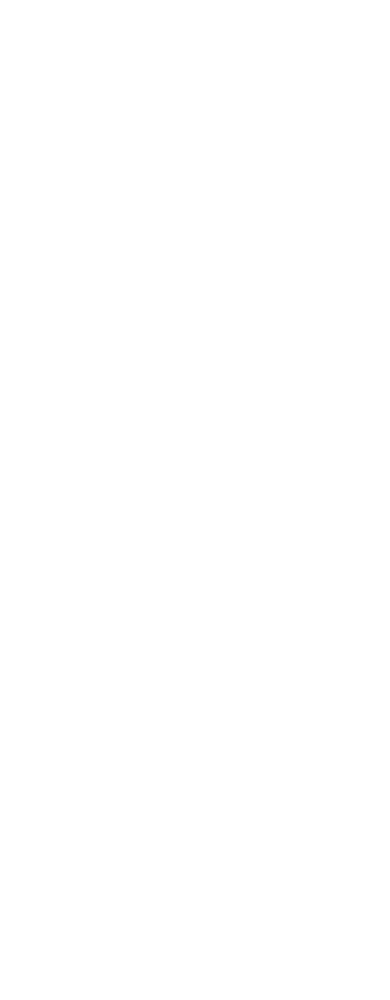
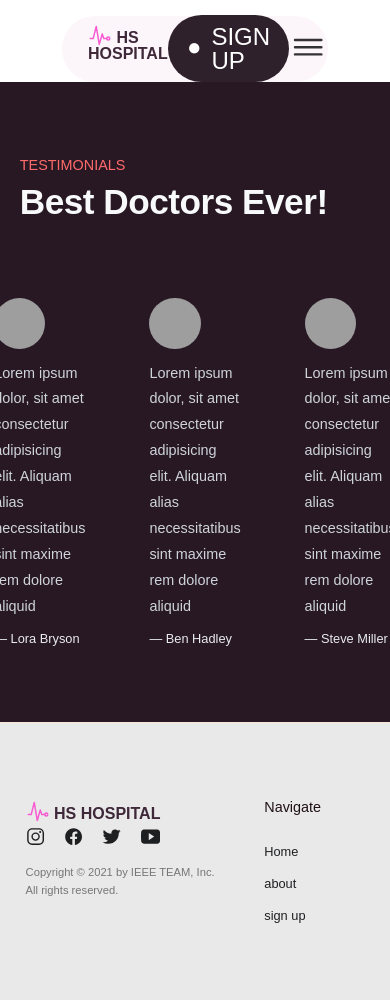
Before and after one commit to amrahmmed/FinalProject, a plain HTML site: page index.html in a window 390 px wide. Before the commit the page ends 844 px from the top, so only its background shows below. Drawn offline with nearby package versions, Linux system fonts and the light colour scheme; grey boxes are pictures that could not be loaded.

Commit message:
first prototype

```diff
--- /dev/null
+++ b/components/general.css
@@ -0,0 +1,136 @@
+* {
+  margin: 0;
+  padding: 0;
+  box-sizing: border-box;
+}
+
+*:focus {
+  outline: none;
+  box-shadow: 0 0 0 0.8rem rgba(230, 34, 34, 0.5);
+}
+
+html {
+  font-size: 62.5%;
+  overflow-x: hidden;
+  /* scroll-behavior: smooth; */
+}
+
+::selection {
+  background-color: rgba(230, 34, 34, 0.5);
+  color: #fff;
+}
+
+body {
+  font-family: "Rubik", sans-serif;
+  line-height: 1;
+  font-weight: 400;
+  color: #5c5c5c;
+  overflow-x: hidden;
+}
+.flex {
+  display: flex;
+  align-items: center;
+}
+
+.grid {
+  display: grid;
+  column-gap: 6.4rem;
+  row-gap: 9.6rem;
+}
+
+.grid:not(:last-child) {
+  margin-bottom: 9.6rem;
+}
+
+.grid--align-v {
+  align-items: center;
+}
+
+.grid--2-cols {
+  grid-template-columns: 1fr 1fr;
+}
+
+.grid--3-cols {
+  grid-template-columns: repeat(3, 1fr);
+}
+
+.grid--4-cols {
+  grid-template-columns: repeat(4, 1fr);
+}
+
+.container {
+  max-width: 1200px;
+  margin: 0 auto;
+  padding: 0 3.2rem;
+}
+
+.center-text {
+  text-align: center;
+}
+
+.heading-secondary,
+.heading-primary,
+.heading-tertiary {
+  line-height: 1.05;
+  letter-spacing: -0.5px;
+  font-weight: 700;
+  margin-bottom: 3.2rem;
+  color: #333;
+}
+
+.heading-primary {
+  font-size: 5.8rem;
+
+  text-transform: uppercase;
+}
+
+.heading-tertiary {
+  font-size: 3rem;
+  line-height: 1.2;
+  margin-bottom: 3.2rem;
+}
+
+.heading-secondary {
+  font-size: 4.4rem;
+  margin-bottom: 9.6rem;
+}
+
+.subheading {
+  display: block;
+  font-size: 1.8rem;
+  font-weight: 500;
+  color: #ff6b6b;
+  text-transform: uppercase;
+  letter-spacing: 0.75;
+  margin-bottom: 1.4rem;
+}
+
+.main-nav-link:link,
+.main-nav-link:visited {
+  display: inline-block;
+  text-decoration: none;
+  font-size: 1.8rem;
+  font-weight: 500;
+  color: rgb(71, 47, 65);
+  transition: all 0.3s;
+}
+
+.main-nav-link:hover,
+.main-nav-link:active {
+  color: #a09fa5;
+}
+
+.main-nav-link.nav-cta:link,
+.main-nav-link.nav-cta:visited {
+  padding: 1.2rem 2.4rem;
+  text-transform: uppercase;
+  border-radius: 90px;
+  background-color: rgb(47, 33, 44);
+  color: #fff;
+
+  display: flex;
+  align-items: center;
+  justify-content: center;
+
+  gap: 10px;
+}
--- /dev/null
+++ b/components/queries.css
@@ -0,0 +1,123 @@
+/**************************/
+/* BELLOW 1200 (ladscape tablet) */
+/**************************/
+
+@media (max-width: 75em) {
+  html {
+    font-size: 56.25%;
+  }
+
+  .grid {
+    column-gap: 4.8rem;
+    row-gap: 6.4rem;
+  }
+
+  .header {
+    padding: 0 3.2rem;
+  }
+
+  .main-nav-list {
+    gap: 3.2rem;
+  }
+
+  .hero {
+    gap: 4.8rem;
+  }
+}
+
+/**************************/
+/* BELLOW 944 (tablet) */
+/**************************/
+@media (max-width: 59rem) {
+  html {
+    font-size: 50%;
+  }
+
+  .hero {
+    grid-template-columns: 1fr;
+    padding: 0 8rem;
+    gap: 6.4rem;
+  }
+
+  .hero-img-box,
+  .hero-text-box {
+    text-align: center;
+  }
+
+  .hero-img-box img {
+    width: 60%;
+  }
+
+  .section-testimonials {
+    grid-template-columns: 1fr;
+  }
+
+  .testimonials-gallery {
+    grid-template-columns: repeat(6, 1fr);
+  }
+
+  .cta {
+    grid-template-columns: 3fr 2fr;
+  }
+
+  .cta-form {
+    grid-template-columns: 1fr;
+  }
+
+  .btn--from {
+    margin-top: 1.2rem;
+  }
+
+  /* MOBILE NAVIGANTION */
+
+  .header {
+    position: relative;
+  }
+
+  .btn-mobile-nav {
+    display: block;
+  }
+
+  .main-nav {
+    position: absolute;
+    top: 0;
+    bottom: 0;
+    width: 100%;
+    height: 100vh;
+    background-color: rgba(255, 255, 255, 0.97);
+    display: flex;
+    align-items: center;
+    justify-content: center;
+    transform: translateX(100%);
+
+    opacity: 0;
+    visibility: hidden;
+    pointer-events: none;
+    transition: all 0.5s ease-in;
+  }
+
+  .nav-open .main-nav {
+    opacity: 1;
+    visibility: visible;
+    pointer-events: auto;
+    transform: translateX(0);
+  }
+
+  .nav-open .icon-mobile-nav[name="close-outline"] {
+    display: block;
+  }
+
+  .nav-open .icon-mobile-nav[name="menu-outline"] {
+    display: none;
+  }
+
+  .main-nav-list {
+    flex-direction: column;
+    gap: 4.8rem;
+  }
+
+  .main-nav-link:link,
+  .main-nav-link:visited {
+    font-size: 3rem;
+  }
+}
--- /dev/null
+++ b/components/script.js
@@ -0,0 +1,8 @@
+// MOBILE NAV WORK
+
+const header = document.querySelector(".header");
+const headerBtn = document.querySelector(".btn-mobile-nav");
+
+headerBtn.addEventListener("click", () => {
+  header.classList.toggle("nav-open");
+});
--- /dev/null
+++ b/components/style.css
@@ -0,0 +1,237 @@
+.header {
+  background-color: rgb(252, 245, 250);
+  height: 8.2rem;
+  display: flex;
+  justify-content: space-between;
+  align-items: center;
+  padding: 0 7.8rem;
+  border-radius: 90px;
+  margin: 2rem 7.8rem 0rem 7.8rem;
+}
+
+.header.sticky {
+  position: fixed;
+  top: 0;
+  left: 0;
+  right: 0;
+  padding-top: 0;
+  padding-bottom: 0;
+  height: 8rem;
+  background-color: rgba(254, 243, 251, 0.97);
+  box-shadow: 0 1.2rem 3.2rem rgba(0, 0, 0, 0.03);
+  z-index: 999;
+}
+
+.logo {
+  font-size: 2rem;
+  font-weight: bold;
+  text-decoration: none;
+  line-height: 1;
+
+  color: rgb(62, 40, 57);
+  transform: translateY(-19%);
+}
+
+.logo ion-icon {
+  font-size: 3rem;
+  color: rgb(247, 92, 211);
+
+  transform: translateY(19%);
+}
+
+.main-nav-list {
+  display: flex;
+  justify-content: center;
+  align-items: center;
+  list-style: none;
+  gap: 4.8rem;
+}
+
+/* MOBILE */
+
+.btn-mobile-nav {
+  background: none;
+  outline: none;
+  border: none;
+  cursor: pointer;
+  display: none;
+}
+
+.icon-mobile-nav {
+  width: 4.8rem;
+  height: 4.8rem;
+  color: #333;
+}
+
+.icon-mobile-nav[name="close-outline"] {
+  display: none;
+}
+
+/**************************/
+/* HERO SECTION  */
+/**************************/
+
+.section-hero {
+  padding: 2.8rem 0 9.6rem 0;
+}
+
+.hero {
+  max-width: 1300px;
+  display: grid;
+  grid-template-columns: 1fr 1fr;
+  align-items: center;
+  column-gap: 8.6rem;
+  margin: 0 auto;
+  padding: 1.8rem 3.2rem;
+}
+
+.hero-img-box img {
+  width: 90%;
+
+  transform: translateY(-1.7rem);
+}
+
+.hero-description {
+  font-size: 2rem;
+  line-height: 1.6;
+  margin-bottom: 4.8rem;
+}
+/**************************/
+/* HERO SECTION  */
+/**************************/
+
+.section-hero {
+  padding: 2.8rem 0 9.6rem 0;
+}
+
+.hero {
+  max-width: 1300px;
+  display: grid;
+  grid-template-columns: 1fr 1fr 1fr;
+  align-items: center;
+  column-gap: 8.6rem;
+  margin: 0 auto;
+  padding: 1.8rem 3.2rem;
+}
+
+.hero-img-box img {
+  width: 90%;
+
+  transform: translateY(-1.7rem);
+}
+
+.hero-description {
+  font-size: 2rem;
+  line-height: 1.6;
+  margin-bottom: 4.8rem;
+}
+
+/**************************/
+/* SECTION TESTIMONIALS */
+/**************************/
+
+.section-testimonials {
+  display: flex;
+  flex-direction: column;
+  background-color: rgb(40, 24, 36);
+  align-items: center;
+  justify-content: center;
+}
+
+.testimonials-container .heading-secondary {
+  color: #f8f9fa;
+}
+
+.testimonials-container {
+  padding: 9.6rem;
+}
+
+.testmonials {
+  display: grid;
+  grid-template-columns: 1fr 1fr 1fr;
+  row-gap: 4.8rem;
+  column-gap: 8rem;
+}
+.testmonial img {
+  width: 6.4rem;
+  border-radius: 50%;
+  margin-bottom: 1.2rem;
+}
+
+.testmonial-text {
+  font-size: 1.8rem;
+  line-height: 1.8;
+  margin-bottom: 1.6rem;
+
+  color: #ced4da;
+}
+
+.testmonial-name {
+  font-size: 1.6rem;
+  color: #e9ecef;
+}
+
+/**************************/
+/* SECTION PRICING */
+/**************************/
+
+.footer {
+  border-top: 1px solid #fae5d3;
+  padding: 9.6rem 0;
+
+  background-color: #e9e9e9;
+  color: #211117;
+}
+
+.grid--footer {
+  display: grid;
+  grid-template-columns: 2fr 1fr;
+}
+
+.logo-col {
+  display: flex;
+  flex-direction: column;
+}
+
+.social-links {
+  list-style: none;
+  display: flex;
+  gap: 2.4rem;
+  font-size: 2.4rem;
+}
+
+.copyright {
+  font-size: 1.4rem;
+  line-height: 1.6;
+  color: #767676;
+  margin-top: 1.8rem;
+}
+
+.footer-nav {
+  list-style: none;
+  font-size: 1.6rem;
+  display: flex;
+  flex-direction: column;
+  gap: 2.4rem;
+}
+
+.footer-link {
+  text-decoration: none;
+  color: #1e1f21;
+  transition: all 0.3s;
+}
+
+.footer-link:hover {
+  color: #555;
+}
+
+.footer-logo {
+  display: block;
+  margin-bottom: 5rem;
+}
+
+.footer-heading {
+  font-size: 1.8rem;
+  font-weight: 500;
+  margin-bottom: 4rem;
+}
--- a/index.html
+++ b/index.html
@@ -3,7 +3,143 @@
   <head>
     <meta charset="UTF-8" />
     <meta name="viewport" content="width=device-width, initial-scale=1.0" />
-    <title>Document</title>
+
+    <link rel="stylesheet" href="components/general.css" />
+    <link rel="stylesheet" href="components/style.css" />
+    <link rel="stylesheet" href="components/queries.css" />
+
+    <link rel="icon" href="src/pulse-outline.svg" />
+
+    <script type="module" src="components/script.js"></script>
+
+    <title>HS Hospital</title>
   </head>
-  <body></body>
+  <body>
+    <header class="header">
+      <a href="#" class="logo">
+        <ion-icon name="pulse-outline"></ion-icon>
+        <span>HS HOSPITAL</span>
+      </a>
+
+      <nav class="main-nav">
+        <ul class="main-nav-list">
+          <li><a class="main-nav-link" href="#hero">Best doctors</a></li>
+          <li><a class="main-nav-link" href="#testmonials">Fedback</a></li>
+          <li><a class="main-nav-link" href="#about">About us</a></li>
+          <li><a class="main-nav-link" href="#services">Footer</a></li>
+        </ul>
+      </nav>
+      <a class="main-nav-link nav-cta" href="#cta"
+        ><span style="font-size: 24px; transform: translateY(-1.8px)"
+          >&#9679;</span
+        >
+        Sign Up</a
+      >
+
+      <button class="btn-mobile-nav">
+        <ion-icon class="icon-mobile-nav" name="menu-outline"></ion-icon>
+        <ion-icon class="icon-mobile-nav" name="close-outline"></ion-icon>
+      </button>
+    </header>
+
+    <main>
+      <section class="section-testimonials" id="testmonials">
+        <div class="testimonials-container">
+          <div class="container">
+            <span class="subheading">TESTIMONIALS </span>
+            <h2 class="heading-secondary">Best Doctors Ever!</h2>
+          </div>
+
+          <div class="testmonials">
+            <figure class="testmonial">
+              <img src="https://i.pravatar.cc/150?img=5" alt="dave photo" />
+
+              <blockquote class="testmonial-text">
+                Lorem ipsum dolor, sit amet consectetur adipisicing elit.
+                Aliquam alias necessitatibus sint maxime rem dolore aliquid
+              </blockquote>
+              <p class="testmonial-name">&mdash; Lora Bryson</p>
+            </figure>
+
+            <figure class="testmonial">
+              <img src="https://i.pravatar.cc/150?img=1" alt="ben photo" />
+
+              <blockquote class="testmonial-text">
+                Lorem ipsum dolor, sit amet consectetur adipisicing elit.
+                Aliquam alias necessitatibus sint maxime rem dolore aliquid
+              </blockquote>
+              <p class="testmonial-name">&mdash; Ben Hadley</p>
+            </figure>
+
+            <figure class="testmonial">
+              <img src="https://i.pravatar.cc/150?img=3" alt="steve photo" />
+
+              <blockquote class="testmonial-text">
+                Lorem ipsum dolor, sit amet consectetur adipisicing elit.
+                Aliquam alias necessitatibus sint maxime rem dolore aliquid
+              </blockquote>
+              <p class="testmonial-name">&mdash; Steve Miller</p>
+            </figure>
+          </div>
+        </div>
+      </section>
+    </main>
+
+    <footer class="footer">
+      <div class="container grid grid--footer">
+        <div class="logo-col">
+          <a href="#" class="logo">
+            <ion-icon name="pulse-outline"></ion-icon>
+            <span>HS HOSPITAL</span>
+          </a>
+
+          <ul class="social-links">
+            <li>
+              <a class="footer-link" href="#"
+                ><ion-icon name="logo-instagram"></ion-icon
+              ></a>
+            </li>
+            <li>
+              <a class="footer-link" href="#">
+                <ion-icon name="logo-facebook"></ion-icon>
+              </a>
+            </li>
+            <li>
+              <a class="footer-link" href="#"
+                ><ion-icon name="logo-twitter"></ion-icon
+              ></a>
+            </li>
+            <li>
+              <a class="footer-link" href="#"
+                ><ion-icon name="logo-youtube"></ion-icon
+              ></a>
+            </li>
+          </ul>
+
+          <p class="copyright">
+            Copyright &copy; 2021 by IEEE TEAM, Inc. All rights reserved.
+          </p>
+        </div>
+
+        <div class="nav-col">
+          <p class="footer-heading">Navigate</p>
+
+          <ul class="footer-nav">
+            <li><a href="#how-it-works" class="footer-link">Home</a></li>
+            <li><a href="#pricing" class="footer-link">about</a></li>
+            <li><a href="#pricing" class="footer-link">sign up</a></li>
+          </ul>
+        </div>
+      </div>
+    </footer>
+
+    <script
+      type="module"
+      src="https://unpkg.com/ionicons@5.4.0/dist/ionicons/ionicons.esm.js"
+    ></script>
+    <script
+      nomodule=""
+      src="https://unpkg.com/ionicons@5.4.0/dist/ionicons/ionicons.js"
+    ></script>
+  </body>
 </html>
```
Also changed, not shown: src/pulse-outline.svg (added).
